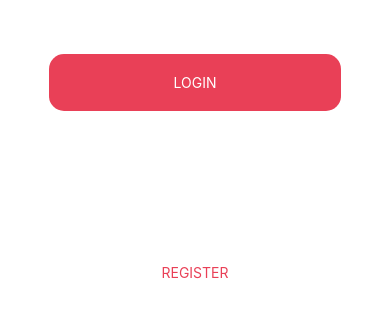
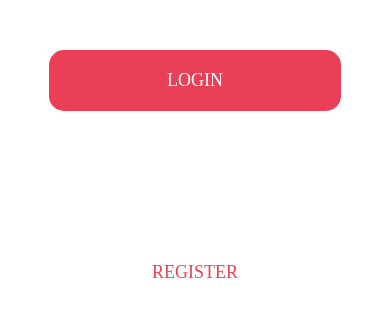
Before and after one commit to Ulveen/Binder, a React Native app in the folder Frontend/: screen /Splash in a window 390 px wide. Shown: the part 411-728 px from the top of the page. Built offline with nearby package versions, Linux system fonts and the light colour scheme.

Commit message:
update: rapiin UI

```diff
--- a/Frontend/src/components/TabNavigator.tsx
+++ b/Frontend/src/components/TabNavigator.tsx
@@ -48,7 +48,10 @@ function TabNav() {
                     }
                     return <Image source={iconName} style={{ width: 50, height: 50 }} />;
                 },
-                tabBarLabel: () => null
+                tabBarLabel: () => null,
+                tabBarStyle: {
+                    height: 80
+                }
             })}
             initialRouteName="Home">
             <BottomTab.Screen name="Home" component={Home} options={{ headerShown: false }} />
--- a/Frontend/src/pages/home/Home.tsx
+++ b/Frontend/src/pages/home/Home.tsx
@@ -249,7 +249,7 @@ function getStyles(theme: CustomTheme) {
         buttonRow: {
             flexDirection: 'row',
             justifyContent: 'space-around',
-            marginBottom: 30,
+            marginBottom: 10,
         },
         circleImage: {
             width: 80,
--- a/Frontend/src/pages/home/components/EmptyProfileCard.tsx
+++ b/Frontend/src/pages/home/components/EmptyProfileCard.tsx
@@ -33,7 +33,7 @@ function getStyles(theme: CustomTheme) {
         },
         emptyProfileImage: {
             width: 340,
-            height: 470,
+            height: 450,
             borderTopLeftRadius: 10,
             borderTopRightRadius: 10,
             alignItems: 'center',
--- a/Frontend/src/pages/home/components/MatchLoadingSkeleton.tsx
+++ b/Frontend/src/pages/home/components/MatchLoadingSkeleton.tsx
@@ -34,7 +34,7 @@ function getStyles(theme: CustomTheme) {
         },
         profileImageLoading: {
             width: 340,
-            height: 470,
+            height: 450,
             borderTopLeftRadius: 10,
             borderTopRightRadius: 10,
             alignItems: 'center',
--- a/Frontend/src/pages/home/components/MatchProfileCard.tsx
+++ b/Frontend/src/pages/home/components/MatchProfileCard.tsx
@@ -40,7 +40,7 @@ function getStyles(theme: CustomTheme) {
         },
         profileImage: {
             width: 340,
-            height: 470,
+            height: 450,
             borderTopLeftRadius: 10,
             borderTopRightRadius: 10,
         },
--- a/Frontend/src/pages/login/Login.tsx
+++ b/Frontend/src/pages/login/Login.tsx
@@ -92,6 +92,8 @@ const getStyles = (theme: CustomTheme) => StyleSheet.create({
     },
     loginBtnText: {
         color: 'white',
+        fontSize: 18,
+        fontFamily: 'ABeeZee',
     },
     redirectText: {
         color: theme.text,
--- a/Frontend/src/pages/register/Register.tsx
+++ b/Frontend/src/pages/register/Register.tsx
@@ -231,6 +231,8 @@ const getStyles = (theme: CustomTheme) => StyleSheet.create({
     },
     continueBtnText: {
         color: 'white',
+        fontSize: 18,
+        fontFamily: 'ABeeZee',
     },
     resendBtn: {
         backgroundColor: theme.background,
--- a/Frontend/src/pages/splash/Splash.tsx
+++ b/Frontend/src/pages/splash/Splash.tsx
@@ -47,12 +47,16 @@ const getStyles = (theme: CustomTheme) => StyleSheet.create({
         backgroundColor: theme.primary
     },
     navBtnLoginText: {
-        color: 'white'
+        color: 'white',
+        fontFamily: 'ABeeZee',
+        fontSize: 18
     },
     navBtnRegister: {
         backgroundColor: theme.background
     },
     navBtnRegisterText: {
-        color: theme.primary
+        color: theme.primary,
+        fontFamily: 'ABeeZee',
+        fontSize: 18
     }
 })
```
